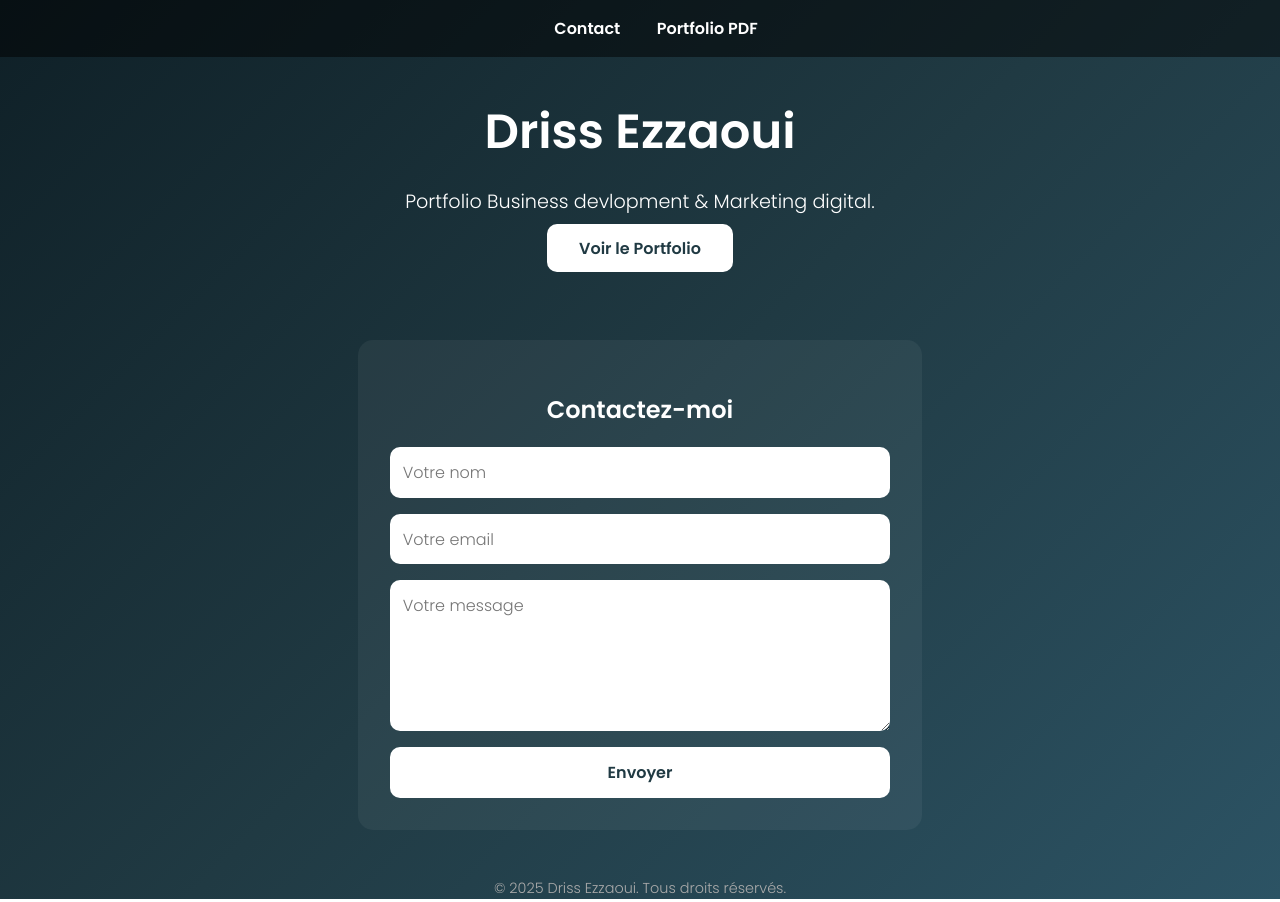
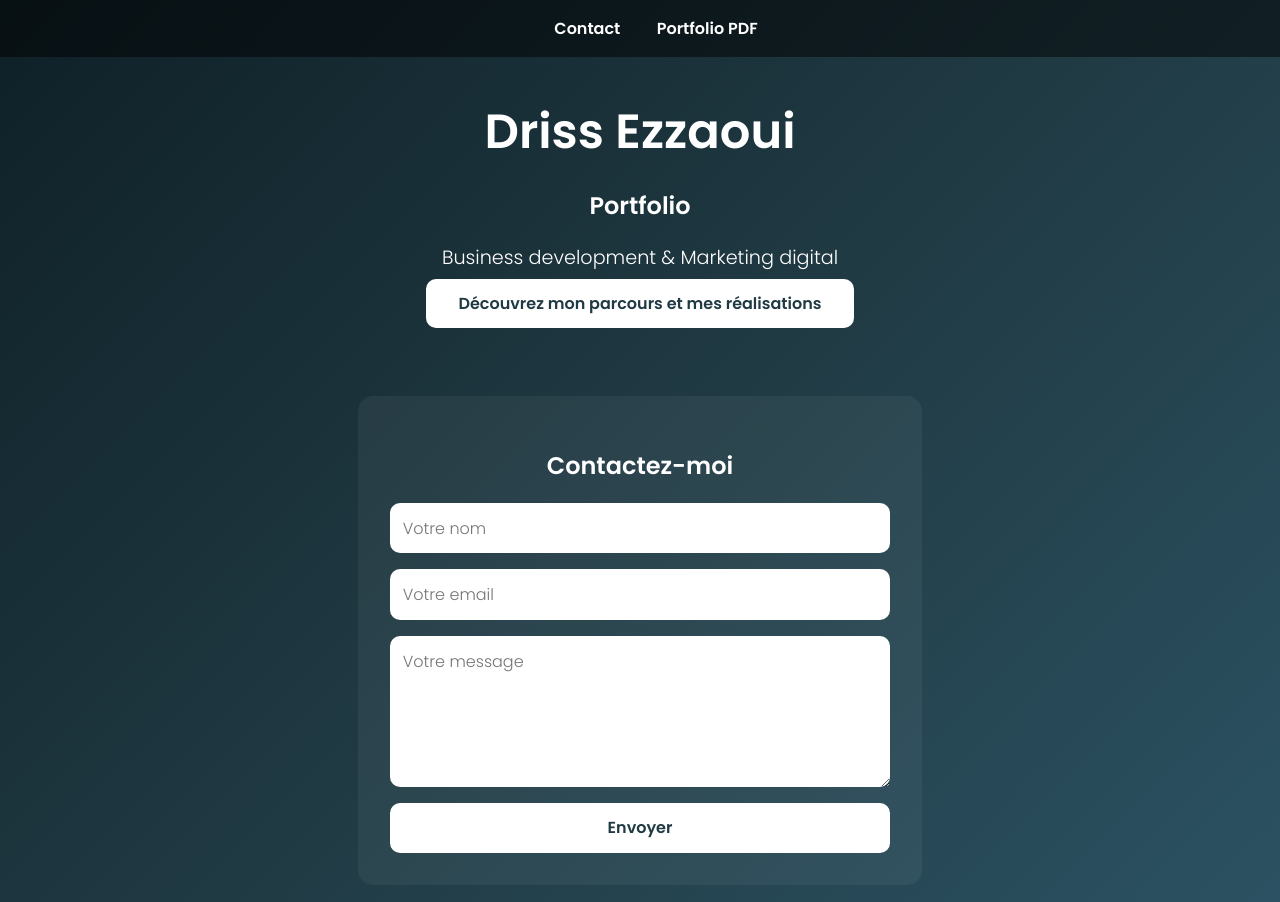
Before and after one commit to K8r02/driss.ezzaoui-portfolio, a plain HTML site: page index.html in a window 1280 px wide. Shown: the top 902 px of the page. Drawn offline with Linux system fonts and the light colour scheme.

Commit message:
Update index.html

```diff
--- a/index.html
+++ b/index.html
@@ -126,11 +126,11 @@
         <a href="portfolio.pdf">Portfolio PDF</a>
     </nav>
     <header>
-        <h1>Driss Ezzaoui
-            </h1>
+        <h1>Driss Ezzaoui  </h1>
+        <h2>Portfolio  </h2>
 
-        <p>Portfolio Business devlopment & Marketing digital.</p>
-        <a href="portfolio.pdf" class="btn">Voir le Portfolio</a>
+        <p> Business development & Marketing digital</p>
+        <a href="portfolio.pdf" class="btn">Découvrez mon parcours et mes réalisations</a>
     </header>
 
     <section class="contact-section" id="contact">
```
